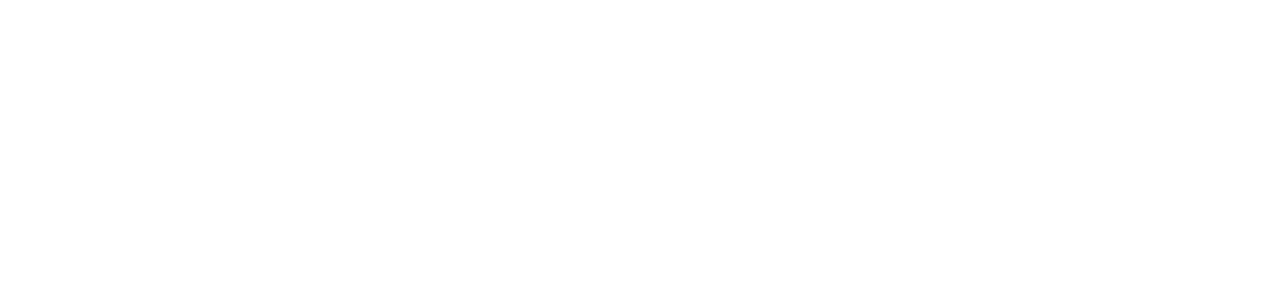
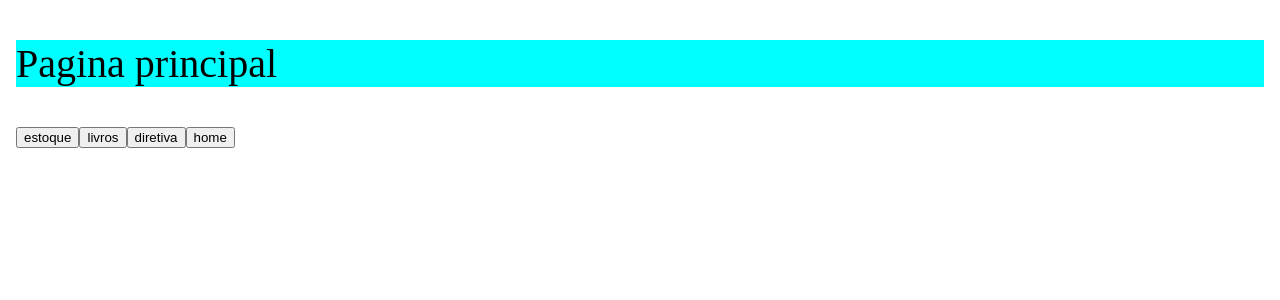
Before and after one commit to Edvan5125/projeto-integrador, an Angular app in the folder nome-projeto/: page / in a window 1280 px wide. Shown: the top 300 px of the page. Built offline with nearby package versions, Linux system fonts and the light colour scheme.

Commit message:
AULA - 08/09

```diff
--- a/nome-projeto/src/app/app.html
+++ b/nome-projeto/src/app/app.html
@@ -1 +1,16 @@
+<!DOCTYPE html>
+<html lang="en">
+<head>
+    <meta charset="UTF-8">
+    <meta name="viewport" content="width=device-width, initial-scale=1.0">
+    <title>Document</title>
+</head>
+<body>
+    <p style="background-color: aqua; font-size: 40px;">Pagina principal</p>
+    <button routerLink="/estoque">estoque</button>
+    <button routerLink="/livros">livros</button>
+    <button routerLink="/diretiva">diretiva</button>
+    <button routerLink="">home</button>
+</body>
+</html>
 <router-outlet></router-outlet>
```
